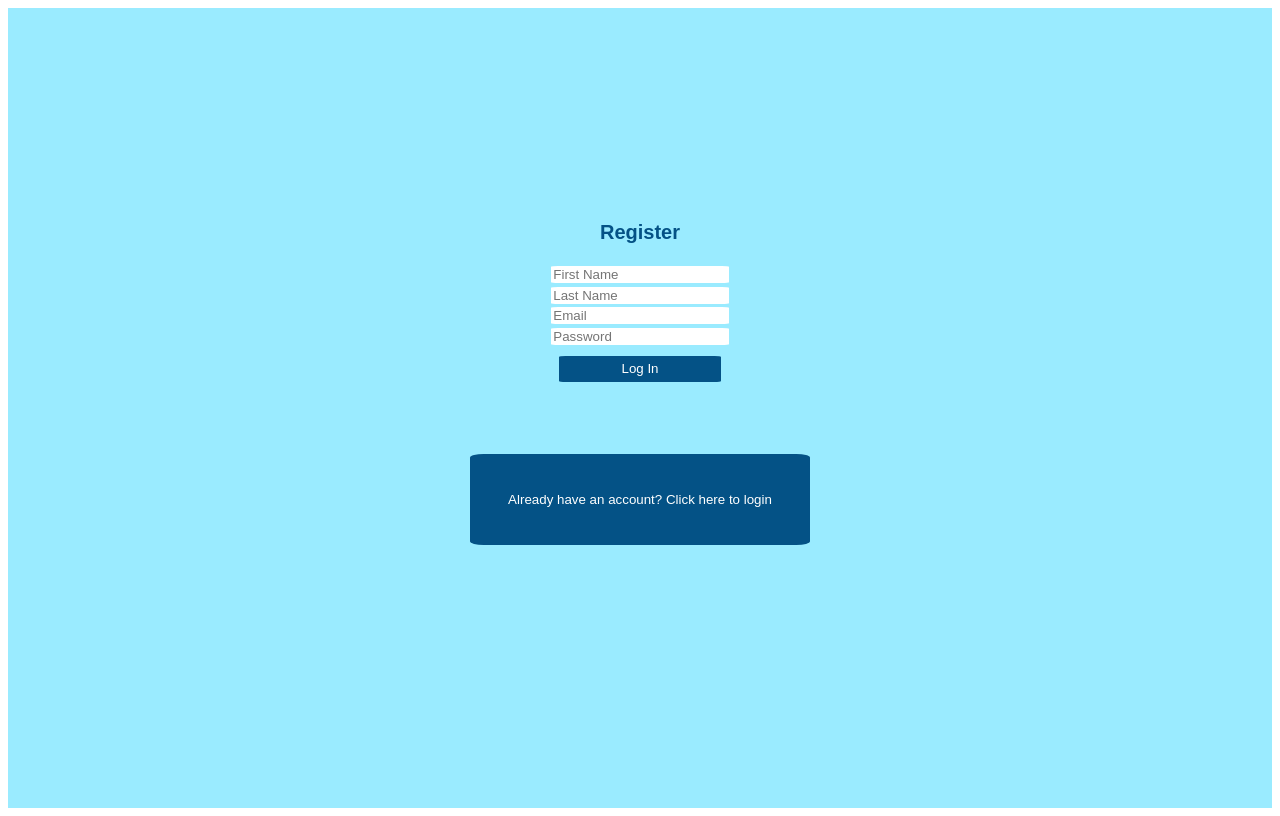
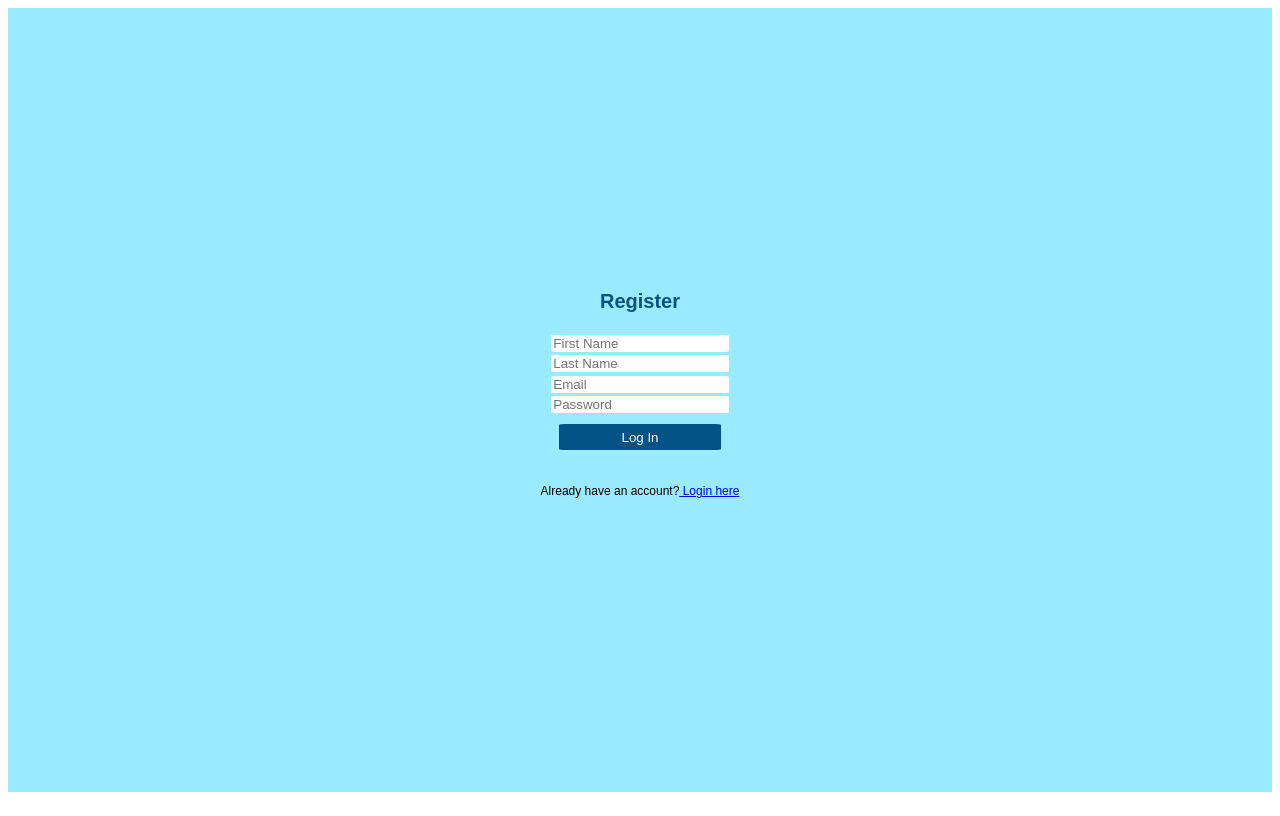
Before and after one commit to wycmichelle11/CPSC471-Job-Board, a React (Create React App) app in the folder client/: page /register in a window 1280 px wide. Built offline with nearby package versions, Linux system fonts and the light colour scheme.

Commit message:
Login and Register Page Design Completed

```diff
--- a/client/src/App.css
+++ b/client/src/App.css
@@ -2,12 +2,14 @@
 
 
 }
+
 .auth-form-container {
   display: flex;
   flex-direction: column;
+  justify-content: center;
   align-items: center;
-  justify-content: center;
-  height: 100vh;
+  text-align: center;
+  min-height: 98vh;
   background-color: rgb(154, 235, 255);
 }
 
@@ -40,6 +42,14 @@
   color: rgb(4, 82, 134);
 }
 
+.auth-form-container span {
+  text-align: center;
+  font-family: sans-serif;
+  font-size: 12px;
+  padding: 2%;
+
+}
+
 ,navbar {
   padding: 10px 0px;
   display: flex;
--- a/client/src/App.js
+++ b/client/src/App.js
@@ -57,9 +57,7 @@ const router = createBrowserRouter([
 function App() {
   return(
     <div className="app">
-      <div className="container">
         <RouterProvider router={router}/>
-      </div>
     </div>
   );
 }
--- a/client/src/pages/Login.jsx
+++ b/client/src/pages/Login.jsx
@@ -1,4 +1,5 @@
 import React, { useState } from "react";
+import { Link } from "react-router-dom";
 
 const Login = (props) => {
     const [email, setEmail] = useState('');
@@ -17,7 +18,11 @@ const Login = (props) => {
                 <input placeholder="Password" value={pass} onChange={(e) => setPass(e.target.value)} type="password" id="password" name="password" />
                 <button type="submit">Log In</button>
             </form>
-            <button className="link-btn" onClick={() => props.onFormSwitch('register')}>Don't have an account? Click here to Register.</button>
+            {/* <button className="link-btn" onClick={() => props.onFormSwitch('register')}>Don't have an account? Click here to Register.</button> */}
+            <span>
+                Don't have an account?
+                <Link to="/register"> Register here</Link>
+            </span>
         </div>
     )
 }
--- a/client/src/pages/Register.jsx
+++ b/client/src/pages/Register.jsx
@@ -1,4 +1,5 @@
 import React, { useState } from "react";
+import { Link } from "react-router-dom";
 
 const Register = (props) => {
     const [email, setEmail] = useState('');
@@ -20,7 +21,11 @@ const Register = (props) => {
             <input placeholder="Password" value={pass} onChange={(e) => setPass(e.target.value)} type="password" id="password" name="password" />
             <button type="submit">Log In</button>
         </form>
-        <button className="link-btn" onClick={() => props.onFormSwitch('login')}>Already have an account? Click here to login</button>
+        {/* <button className="link-btn" onClick={() => props.onFormSwitch('login')}>Already have an account? Click here to login</button> */}
+        <span>
+            Already have an account?
+            <Link to="/login"> Login here</Link>
+        </span>
     </div>
     )
 }
```
